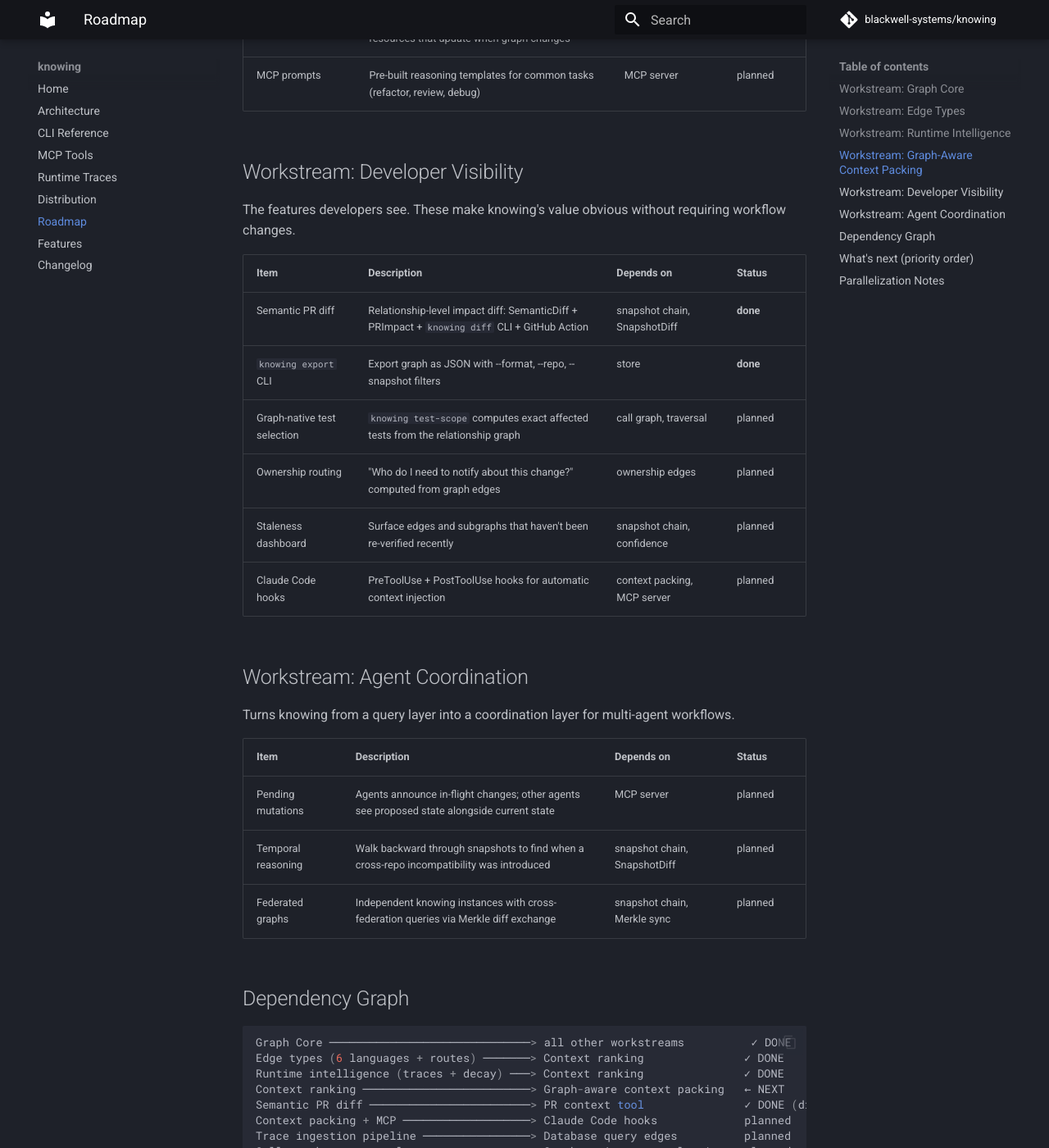
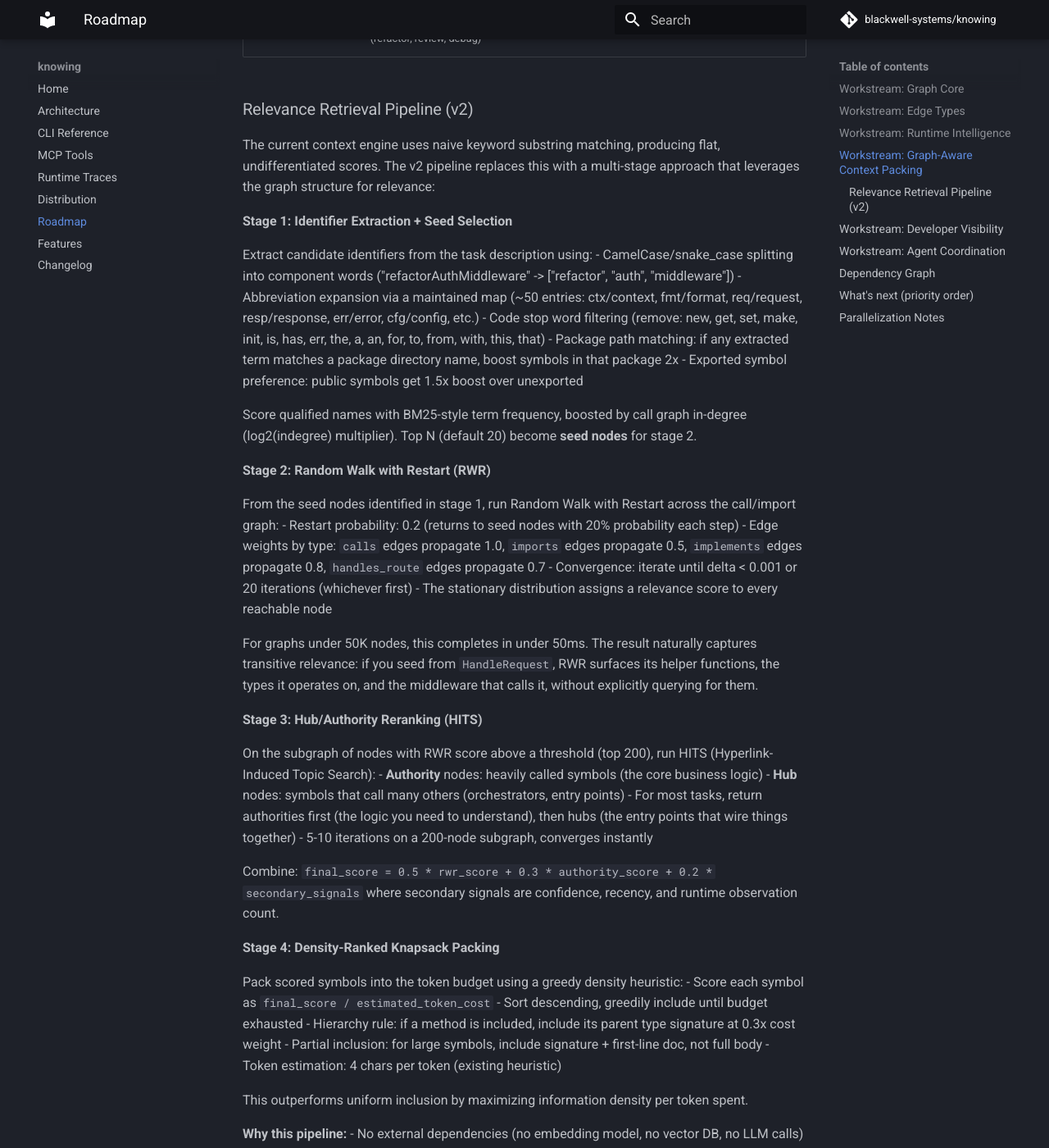
Before and after one commit to blackwell-systems/knowing, an MkDocs documentation site: the page built from docs/roadmap.md, in a window 1280 px wide and 1400 px high, scrolled down 3863 px. Shown: the whole window at 82% size. Built offline with MkDocs 1.6.1 and Material for MkDocs 9.7.7, drawn with Linux system fonts in a browser that asks for light colours; comment, search, counter and statistics services are not loaded; some of the changed text lies outside the part shown.

Commit message:
docs: add relevance retrieval pipeline v2 to roadmap with full algorithm design
Four-stage pipeline: identifier extraction (stop words, abbreviation expansion,
BM25 with graph in-degree boost) -> Random Walk with Restart from seed nodes ->
HITS hub/authority reranking -> density-ranked knapsack packing. No external
model, deterministic, fast (< 100ms for 10K-node graphs).

````diff
--- a/docs/roadmap.md
+++ b/docs/roadmap.md
@@ -61,18 +61,70 @@ Bridges the static/dynamic gap. Gives the graph production ground truth, not jus
 
 **The strategic move.** Collapses two market tiers (knowledge graphs and context packing) into one tool. No other tool has both a structural graph AND runtime data to produce task-specific, token-budgeted context for agents.
 
-The insight: instead of agents making 5-10 tool calls to understand a codebase area, knowing produces a single pre-computed context block ranked by blast radius, confidence, recency, and runtime traffic. Works with any agent framework that can call an MCP tool.
+The insight: instead of agents making 5-10 tool calls to understand a codebase area, knowing produces a single pre-computed context block ranked by structural importance and runtime traffic. Works with any agent framework that can call an MCP tool.
 
 | Item | Description | Depends on | Status |
 |------|-------------|------------|--------|
-| `knowing context` CLI | `knowing context --task "description" --budget 50000` produces graph-ranked, token-budgeted context | graph core, runtime intelligence | **next** |
-| `context_for_task` MCP tool | Accepts task description + token budget, returns optimal context window | knowing context | **next** |
-| `context_for_files` MCP tool | Accepts changed files, returns blast radius context with runtime weights | knowing context | **next** |
+| `knowing context` CLI | `knowing context --task "description" --budget 50000` produces graph-ranked, token-budgeted context | graph core, runtime intelligence | **done** |
+| `context_for_task` MCP tool | Accepts task description + token budget, returns optimal context window | knowing context | **done** |
+| `context_for_files` MCP tool | Accepts changed files, returns blast radius context with runtime weights | knowing context | **done** |
+| Relevance retrieval pipeline | Multi-stage pipeline: identifier extraction, graph walk, hub/authority scoring, budget packing (see below) | graph core | **next** |
 | `context_for_pr` MCP tool | Accepts PR (changed files + diff), returns relationship-aware review context | knowing context, semantic diff | planned |
-| Graph-ranked relevance | Rank symbols by: blast radius (callers), confidence (static vs runtime), recency (last observed), distance from task target | graph core, runtime intelligence | **next** |
-| Token budget optimization | Pack the highest-ranked symbols into a token budget, XML-structured for agent consumption | relevance ranking | **next** |
 | MCP resources | `knowing://context/<scope>` subscribable resources that update when graph changes | MCP server | planned |
 | MCP prompts | Pre-built reasoning templates for common tasks (refactor, review, debug) | MCP server | planned |
+
+### Relevance Retrieval Pipeline (v2)
+
+The current context engine uses naive keyword substring matching, producing flat, undifferentiated scores. The v2 pipeline replaces this with a multi-stage approach that leverages the graph structure for relevance:
+
+**Stage 1: Identifier Extraction + Seed Selection**
+
+Extract candidate identifiers from the task description using:
+- CamelCase/snake_case splitting into component words ("refactorAuthMiddleware" -> ["refactor", "auth", "middleware"])
+- Abbreviation expansion via a maintained map (~50 entries: ctx/context, fmt/format, req/request, resp/response, err/error, cfg/config, etc.)
+- Code stop word filtering (remove: new, get, set, make, init, is, has, err, the, a, an, for, to, from, with, this, that)
+- Package path matching: if any extracted term matches a package directory name, boost symbols in that package 2x
+- Exported symbol preference: public symbols get 1.5x boost over unexported
+
+Score qualified names with BM25-style term frequency, boosted by call graph in-degree (log2(indegree) multiplier). Top N (default 20) become **seed nodes** for stage 2.
+
+**Stage 2: Random Walk with Restart (RWR)**
+
+From the seed nodes identified in stage 1, run Random Walk with Restart across the call/import graph:
+- Restart probability: 0.2 (returns to seed nodes with 20% probability each step)
+- Edge weights by type: `calls` edges propagate 1.0, `imports` edges propagate 0.5, `implements` edges propagate 0.8, `handles_route` edges propagate 0.7
+- Convergence: iterate until delta < 0.001 or 20 iterations (whichever first)
+- The stationary distribution assigns a relevance score to every reachable node
+
+For graphs under 50K nodes, this completes in under 50ms. The result naturally captures transitive relevance: if you seed from `HandleRequest`, RWR surfaces its helper functions, the types it operates on, and the middleware that calls it, without explicitly querying for them.
+
+**Stage 3: Hub/Authority Reranking (HITS)**
+
+On the subgraph of nodes with RWR score above a threshold (top 200), run HITS (Hyperlink-Induced Topic Search):
+- **Authority** nodes: heavily called symbols (the core business logic)
+- **Hub** nodes: symbols that call many others (orchestrators, entry points)
+- For most tasks, return authorities first (the logic you need to understand), then hubs (the entry points that wire things together)
+- 5-10 iterations on a 200-node subgraph, converges instantly
+
+Combine: `final_score = 0.5 * rwr_score + 0.3 * authority_score + 0.2 * secondary_signals` where secondary signals are confidence, recency, and runtime observation count.
+
+**Stage 4: Density-Ranked Knapsack Packing**
+
+Pack scored symbols into the token budget using a greedy density heuristic:
+- Score each symbol as `final_score / estimated_token_cost`
+- Sort descending, greedily include until budget exhausted
+- Hierarchy rule: if a method is included, include its parent type signature at 0.3x cost weight
+- Partial inclusion: for large symbols, include signature + first-line doc, not full body
+- Token estimation: 4 chars per token (existing heuristic)
+
+This outperforms uniform inclusion by maximizing information density per token spent.
+
+**Why this pipeline:**
+- No external dependencies (no embedding model, no vector DB, no LLM calls)
+- Deterministic (same task description + same graph state = same output, always)
+- Fast (all stages combined < 100ms for 10K-node graphs)
+- Leverages the graph structure we already have (edges, provenance, confidence)
+- Produces meaningfully differentiated scores (hub nodes score higher than leaf functions)
 
 ## Workstream: Developer Visibility
 
@@ -101,11 +153,12 @@ Turns knowing from a query layer into a coordination layer for multi-agent workf
 
 ```
 Graph Core ──────────────────────────────> all other workstreams          ✓ DONE
-Edge types (6 languages + routes) ───────> Context ranking               ✓ DONE
-Runtime intelligence (traces + decay) ───> Context ranking               ✓ DONE
-Context ranking ─────────────────────────> Graph-aware context packing   ← NEXT
-Semantic PR diff ────────────────────────> PR context tool               ✓ DONE (diff done, context planned)
-Context packing + MCP ───────────────────> Claude Code hooks             planned
+Edge types (6 languages + routes) ───────> Context packing v1            ✓ DONE
+Runtime intelligence (traces + decay) ───> Context packing v1            ✓ DONE
+Context packing v1 ──────────────────────> Relevance pipeline v2         ← NEXT
+Relevance pipeline v2 ───────────────────> Claude Code hooks             planned
+Relevance pipeline v2 ───────────────────> context_for_pr                planned
+Semantic PR diff ────────────────────────> context_for_pr                ✓ DONE
 Trace ingestion pipeline ────────────────> Database query edges          planned
 Call graph + traversal ──────────────────> Graph-native test selection   planned
 Ownership edges ─────────────────────────> Ownership routing             planned
@@ -115,11 +168,11 @@ Snapshot chain + Merkle sync ────────────> Federated gra
 
 ## What's next (priority order)
 
-1. **Graph-aware context packing.** The highest-leverage feature. `knowing context --task "refactor auth" --budget 50000` produces a single, token-budgeted context block ranked by graph relationships and runtime traffic. This is the wedge for adoption: zero infrastructure, works with any agent, instant value. Collapses Tier 1 (knowledge graphs) and Tier 3 (context packing) into one tool.
+1. **Relevance retrieval pipeline v2.** The current context engine finds symbols by naive keyword substring matching, producing flat undifferentiated scores. The v2 pipeline (detailed above) replaces this with: identifier extraction with stop-word filtering -> Random Walk with Restart from seed nodes -> HITS hub/authority reranking -> density-ranked knapsack packing. This is the single change that makes context packing actually useful. No external model needed, deterministic, fast.
 
-2. **MCP expansion.** Add `context_for_task`, `context_for_files`, `context_for_pr` tools. Add MCP resources for subscribable context. Add MCP prompts for common agent tasks. Target: 25+ tools (currently 14).
+2. **Claude Code hooks.** PreToolUse hook that automatically injects relevant context before agent edits. PostToolUse hook that validates changes against the graph. This is the zero-effort adoption path: install knowing, and every agent edit gets structural awareness without the agent doing anything.
 
-3. **Claude Code hooks.** PreToolUse hook that automatically injects relevant context before agent edits. PostToolUse hook that validates changes against the graph. This is what GitNexus does and it drives their adoption.
+3. **`context_for_pr` MCP tool.** Accepts a PR (changed files + diff), runs the retrieval pipeline seeded from changed symbols, returns relationship-aware review context. Depends on the v2 pipeline being good enough.
 
 4. **More edge types.** Protobuf/gRPC edges, event edges (Kafka/NATS), schema edges (OpenAPI). Each extends the graph's coverage without changing the architecture.
 
@@ -129,15 +182,17 @@ Snapshot chain + Merkle sync ────────────> Federated gra
 
 When using agentic workflows (polywave or similar), the following can be implemented simultaneously:
 
-**Now (all foundations complete):**
-- `knowing context` CLI + relevance ranking + token budgeting (the core)
-- `context_for_task` MCP tool
-- `context_for_files` MCP tool
-- More MCP tools (symbol search, path finding, subgraph extraction)
-- Claude Code hooks (PreToolUse/PostToolUse)
+**Now (context packing v1 complete, pipeline v2 is next):**
+- Identifier extraction + stop-word filter (new file in internal/context/)
+- Random Walk with Restart implementation (new file in internal/context/)
+- HITS hub/authority scoring (new file in internal/context/)
+- Density-ranked knapsack packer (modify existing format/packing logic)
 
-**After context packing:**
-- `context_for_pr` MCP tool (needs both context packing and semantic diff)
+These four components of the v2 pipeline are independent algorithms that compose sequentially but can be implemented in parallel (each is a pure function with defined inputs/outputs).
+
+**After v2 pipeline:**
+- Claude Code hooks (PreToolUse/PostToolUse auto-context injection)
+- `context_for_pr` MCP tool
 - MCP resources (subscribable context)
 - MCP prompts (reasoning templates)
 
@@ -146,3 +201,4 @@ When using agentic workflows (polywave or similar), the following can be impleme
 - Graph-native test selection
 - Traversal cache
 - Database query edges
+- More MCP tools (symbol search, path finding, subgraph extraction)
````
